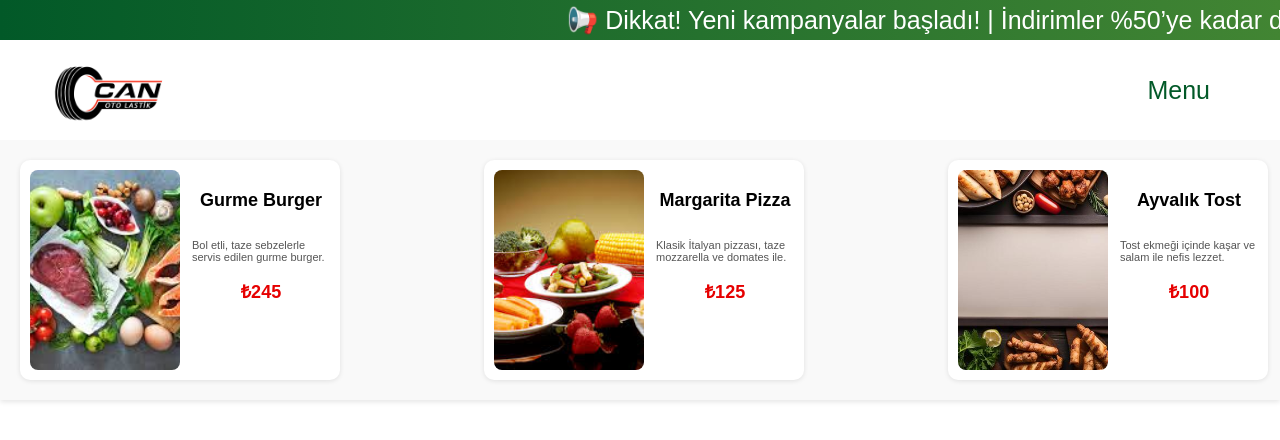
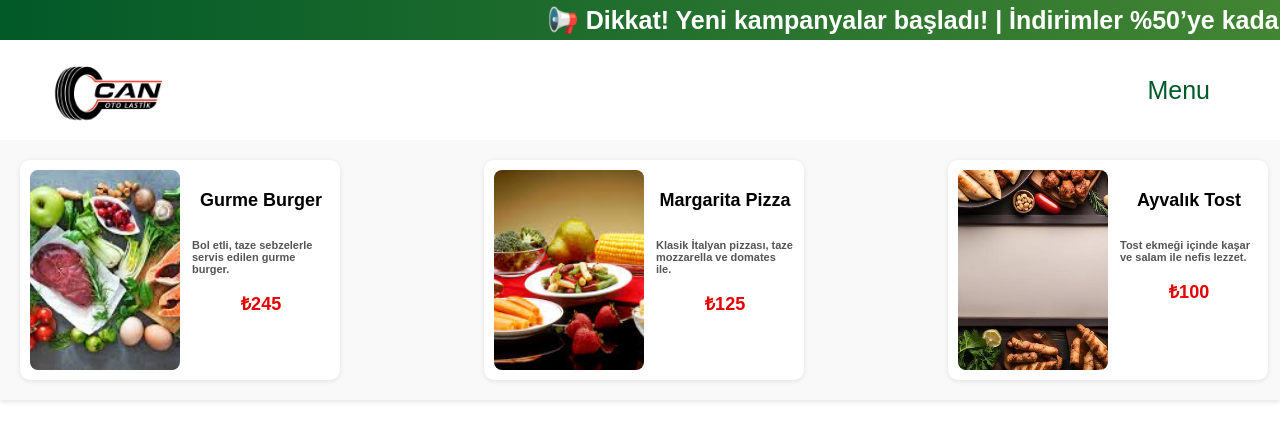
Before and after one commit to birayaltun/lastikci, an Angular app: page / in a window 1280 px wide. Shown: the top 440 px of the page. Built offline with nearby package versions, Linux system fonts and the light colour scheme.

Commit message:
22-kasım-değişiklikler-1

```diff
--- a/src/app/component/KategoriTurleri/fastfood-component/fastfood-component.css
+++ b/src/app/component/KategoriTurleri/fastfood-component/fastfood-component.css
@@ -1,6 +1,7 @@
 /* Genel sayfa */
 body {
-  font-family: 'Inter', sans-serif;
+  font-family: "Montserrat", sans-serif;
+  font-weight: 600;
   background-color: #f7f8fa;
   margin: 0;
   padding: 0;
--- a/src/app/component/KategoriTurleri/sweet-component/sweet-component.css
+++ b/src/app/component/KategoriTurleri/sweet-component/sweet-component.css
@@ -1,6 +1,7 @@
 /* Genel sayfa */
 body {
-  font-family: 'Inter', sans-serif;
+  font-family: "Montserrat", sans-serif;
+  font-weight: 600;
   background-color: #f7f8fa;
   margin: 0;
   padding: 0;
--- a/src/app/component/categories-component/categories-component.css
+++ b/src/app/component/categories-component/categories-component.css
@@ -1,5 +1,7 @@
 /* Ortadaki container */
 .categories-container {
+  font-family: "Montserrat", sans-serif;
+  font-weight: 600;
   max-width: 1000px;
   /* Container genişliği */
   margin: 0 auto;
--- a/src/app/component/header-component/header-component.css
+++ b/src/app/component/header-component/header-component.css
@@ -1,5 +1,6 @@
 .company-header {
-  font-family: Arial, sans-serif;
+  font-family: "Montserrat", sans-serif;
+  font-weight: 600;
   width: 100%;
   box-shadow: 0 2px 5px rgba(0, 0, 0, 0.1);
 }
@@ -53,6 +54,17 @@
   height: auto;
 }
 
+.menu-link {
+  display: flex;
+  flex-direction: row;
+  justify-content: space-between;
+}
+
+.menu-link .fa-utensils{
+  width: 10px;
+  height: auto;
+  color: #025928;
+}
 
 .menu-button {
   font-weight: 500;
--- a/src/app/component/header-component/header-component.html
+++ b/src/app/component/header-component/header-component.html
@@ -13,6 +13,7 @@
     </div>
 
      <div class="menu-link">
+          <i class="fa-solid fa-utensils"></i>
           <a class="menu-button" href="/categories">Menu</a>
      </div>
 
--- a/src/index.html
+++ b/src/index.html
@@ -1,17 +1,24 @@
 <!doctype html>
 <html lang="en">
+
 <head>
   <meta charset="utf-8">
   <title>QRMenu</title>
   <base href="/">
   <meta name="viewport" content="width=device-width, initial-scale=1">
   <meta http-equiv="Content-Security-Policy"
-      content="default-src 'self'; font-src 'self' https://fonts.gstatic.com; style-src 'self' https://fonts.googleapis.com 'unsafe-inline'; connect-src 'self'; script-src 'self' 'unsafe-inline' 'unsafe-eval';">
-<link rel="stylesheet" href="https://cdnjs.cloudflare.com/ajax/libs/font-awesome/6.5.0/css/all.min.css">
+    content="default-src 'self'; font-src 'self' https://fonts.gstatic.com; style-src 'self' https://fonts.googleapis.com 'unsafe-inline'; connect-src 'self'; script-src 'self' 'unsafe-inline' 'unsafe-eval';">
+  <link rel="preconnect" href="https://fonts.googleapis.com">
+  <link rel="preconnect" href="https://fonts.gstatic.com" crossorigin>
+  <link href="https://fonts.googleapis.com/css2?family=Montserrat:ital,wght@0,100..900;1,100..900&display=swap"
+    rel="stylesheet">
+  <link rel="stylesheet" href="https://cdnjs.cloudflare.com/ajax/libs/font-awesome/6.5.0/css/all.min.css">
 
   <link rel="icon" type="image/x-icon" href="favicon.ico">
 </head>
+
 <body>
   <app-root></app-root>
 </body>
+
 </html>
```
